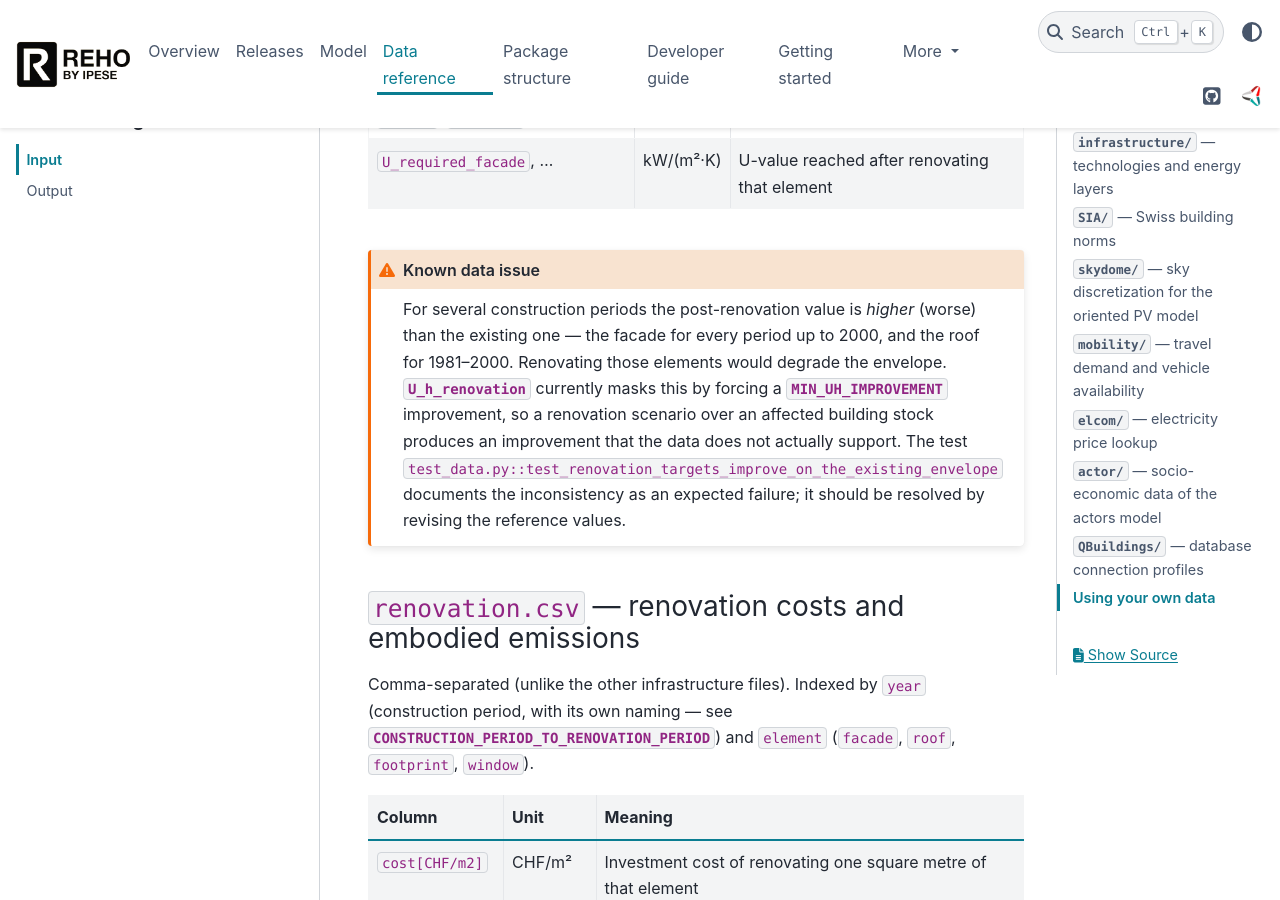
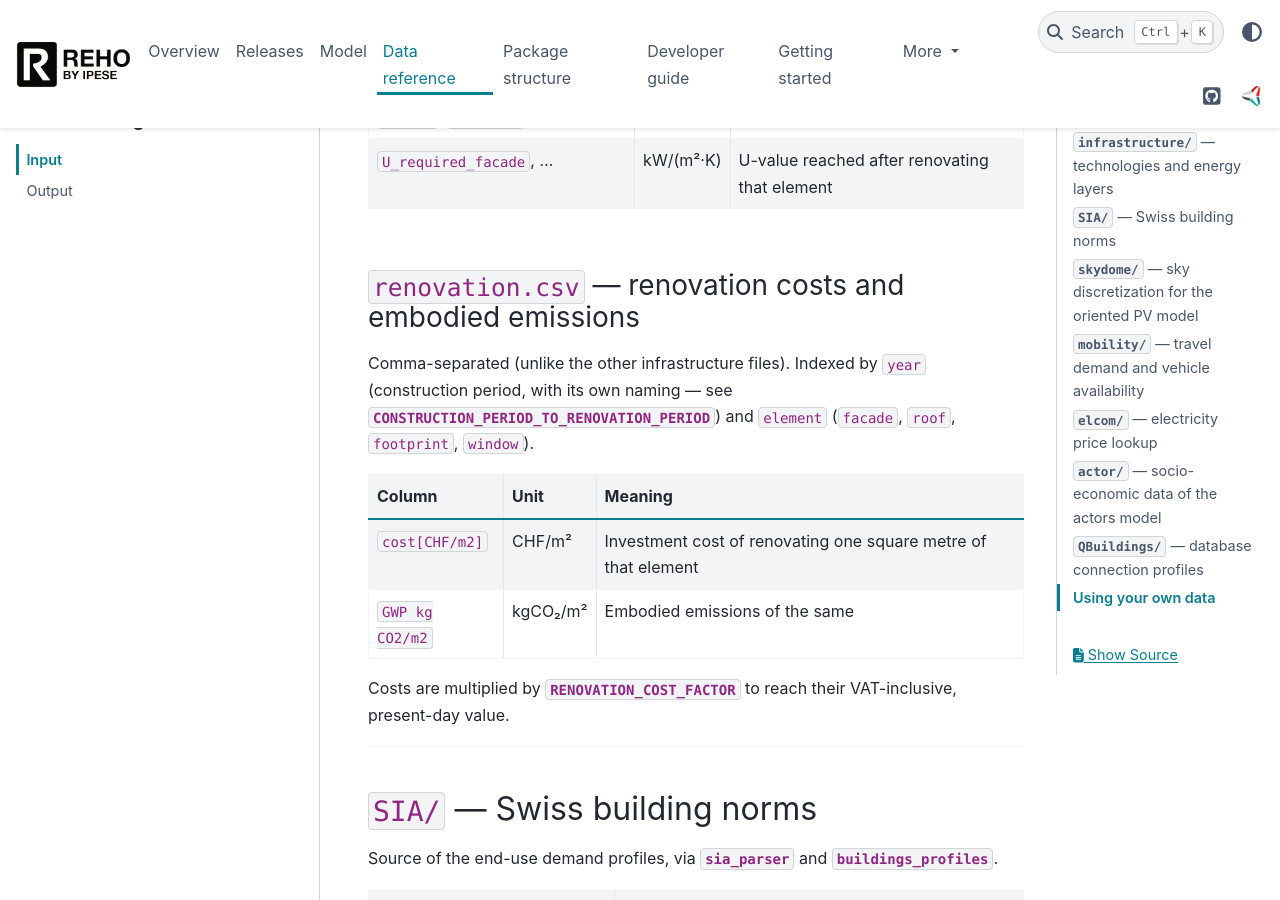
Before and after one commit to IPESE/REHO, a Sphinx documentation site: the page built from docs/sections/data/input.md, in a window 1280 px wide and 900 px high, scrolled down 5122 px. Built offline with Sphinx 7.4.7 and the PyData theme 0.15.4, drawn with Linux system fonts in a browser that asks for light colours.

Commit message:
Document the changes merged from develop_cedric
- CHANGELOG: the developments of develop_cedric, the pool of worker
  processes, the actors model without mobility, the stream temperatures
  and the CSV performance maps.
- Every renovation target of U_values.csv now improves on the existing
  envelope: the known issue is removed from the data reference, the test
  checking the targets is no longer an expected failure, and the comment
  of U_h_renovation gives the remaining reason for its floor.
- utility_profit_min is per m2 of ERA of the district.

```diff
--- a/docs/sections/data/input.md
+++ b/docs/sections/data/input.md
@@ -137,21 +137,6 @@ follows the network temperature. Any other source must be declared through
 | `U_facade`, `U_footprint`, `U_roof`, `U_window` | kW/(m²·K) | U-value of the existing envelope |
 | `U_required_facade`, ... | kW/(m²·K) | U-value reached after renovating that element |
 
-:::{admonition} Known data issue
-:class: warning
-
-For several construction periods the post-renovation value is *higher* (worse)
-than the existing one — the facade for every period up to 2000, and the roof for
-1981–2000. Renovating those elements would degrade the envelope.
-{func}`~reho.model.preprocessing.renovation.U_h_renovation` currently masks this
-by forcing a {data}`~reho.model.preprocessing.renovation.MIN_UH_IMPROVEMENT`
-improvement, so a renovation scenario over an affected building stock produces an
-improvement that the data does not actually support. The test
-`test_data.py::test_renovation_targets_improve_on_the_existing_envelope` documents
-the inconsistency as an expected failure; it should be resolved by revising the
-reference values.
-:::
-
 ### `renovation.csv` — renovation costs and embodied emissions
 
 Comma-separated (unlike the other infrastructure files). Indexed by
```
Also changed, not shown: CHANGELOG.md (+20 -5 lines), 3 other files.
